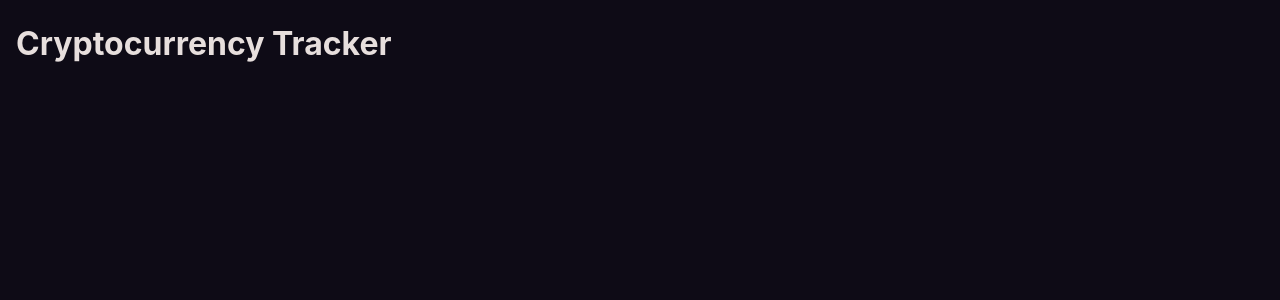
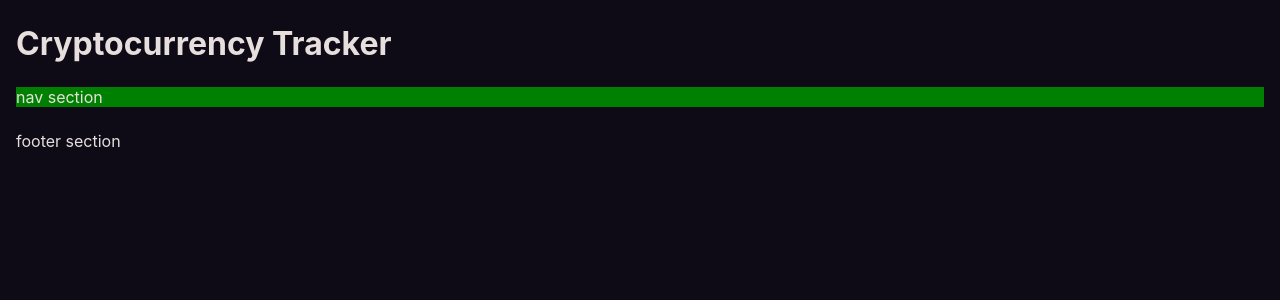
Before and after one commit to Jimfarrugia/crypto-watch, a React (Create React App) app: page / in a window 1280 px wide. Shown: the top 300 px of the page. Built offline with nearby package versions, Linux system fonts and the light colour scheme.

Commit message:
add nav and footer sections (bare)

```diff
--- a/src/App.js
+++ b/src/App.js
@@ -4,6 +4,14 @@ function App() {
       <header className="page-header">
         <h1>Cryptocurrency Tracker</h1>
       </header>
+      <nav className="coin-nav">
+        nav section
+      </nav>
+      {/* Search bar */}
+      {/* Price chart */}
+      <footer className="page-footer">
+        footer section
+      </footer>
     </div>
   );
 }
```
